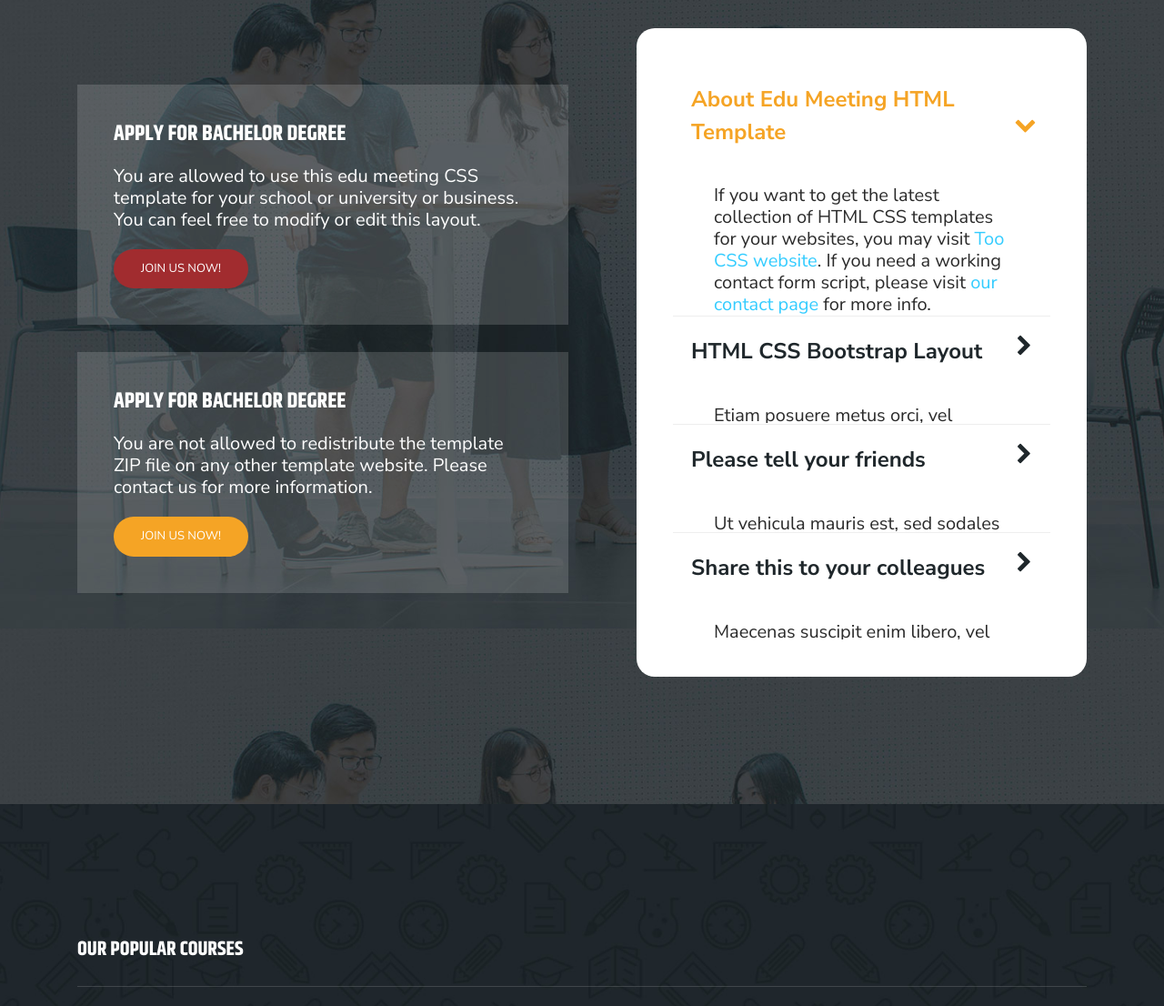
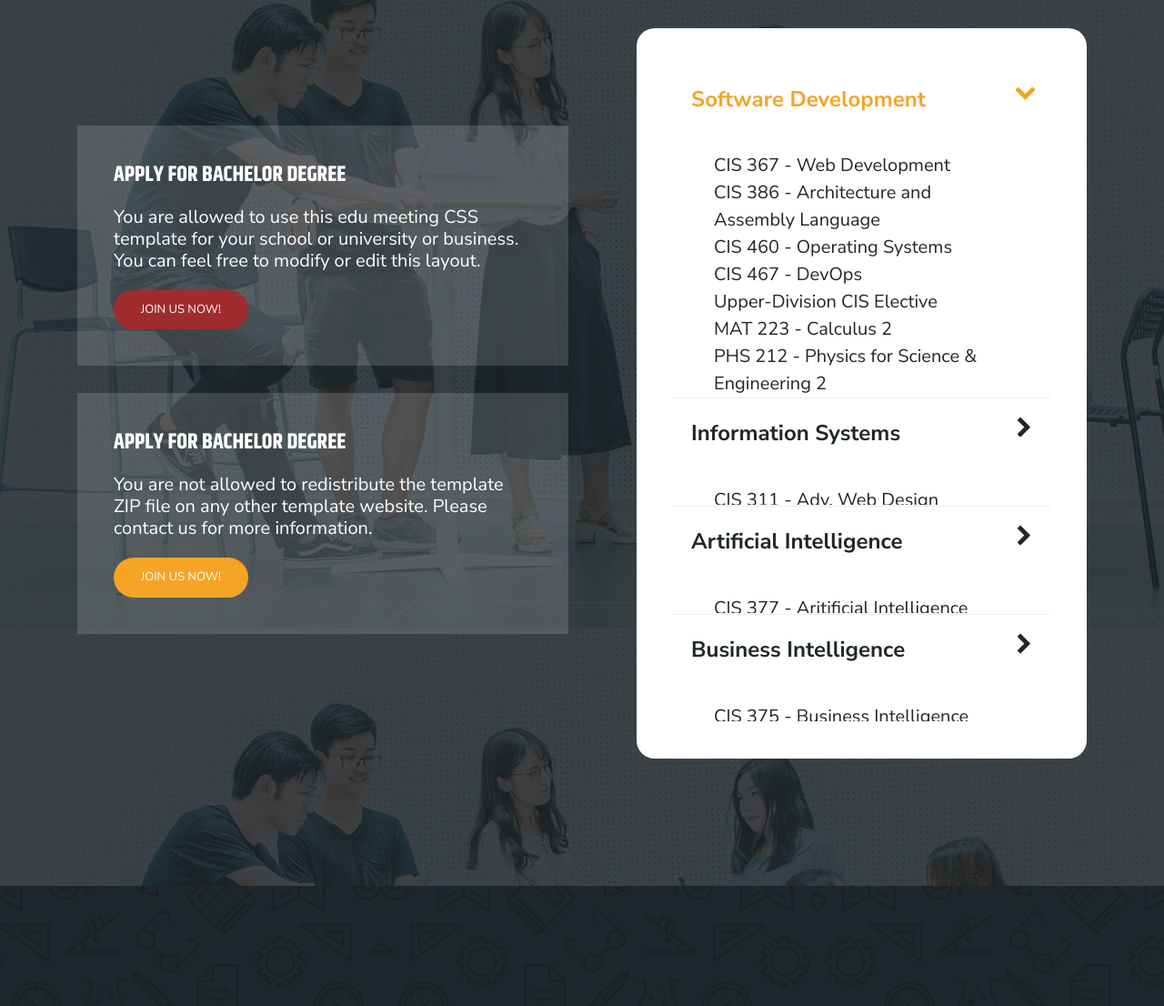
Before and after one commit to brigittet/fhu-cs-site, a plain HTML site: page index.html in a window 1280 px wide. Shown: the part 2284-3390 px from the top of the page at 91% size. Drawn offline with nearby package versions, Linux system fonts and the light colour scheme.

Commit message:
Added required classes for each concentration

```diff
--- a/index.html
+++ b/index.html
@@ -323,56 +323,87 @@ https://templatemo.com/tm-569-edu-meeting
           <div class="accordions is-first-expanded">
             <article class="accordion">
                 <div class="accordion-head">
-                    <span>About Edu Meeting HTML Template</span>
+                    <span>Software Development</span>
                     <span class="icon">
                         <i class="icon fa fa-chevron-right"></i>
                     </span>
                 </div>
                 <div class="accordion-body">
                     <div class="content">
-                        <p>If you want to get the latest collection of HTML CSS templates for your websites, you may visit <a rel="nofollow" href="https://www.toocss.com/" target="_blank">Too CSS website</a>. If you need a working contact form script, please visit <a href="https://templatemo.com/contact" target="_parent">our contact page</a> for more info.</p>
+                        <ul>
+                          <li>CIS 367 - Web Development</li>
+                          <li>CIS 386 - Architecture and Assembly Language</li>
+                          <li>CIS 460 - Operating Systems</li>
+                          <li>CIS 467 - DevOps</li>
+                          <li>Upper-Division CIS Elective</li>
+                          <li>MAT 223 - Calculus 2</li>
+                          <li>PHS 212 - Physics for Science & Engineering 2</li>
+                        </ul>
                     </div>
                 </div>
             </article>
             <article class="accordion">
                 <div class="accordion-head">
-                    <span>HTML CSS Bootstrap Layout</span>
+                    <span>Information Systems</span>
                     <span class="icon">
                         <i class="icon fa fa-chevron-right"></i>
                     </span>
                 </div>
                 <div class="accordion-body">
                     <div class="content">
-                        <p>Etiam posuere metus orci, vel consectetur elit imperdiet eu. Cras ipsum magna, maximus at semper sit amet, eleifend eget neque. Nunc facilisis quam purus, sed vulputate augue interdum vitae. Aliquam a elit massa.<br><br>
-                        Nulla malesuada elit lacus, ac ultricies massa varius sed. Etiam eu metus eget nibh consequat aliquet. Proin fringilla, quam at euismod porttitor, odio odio tempus ligula, ut feugiat ex erat nec mauris. Donec viverra velit eget lectus sollicitudin tincidunt.</p>
+                        <ul>
+                          <li>CIS 311 - Adv. Web Design</li>
+                          <li>CIS 367 - Web Development</li>
+                          <li>CIS 388 - Mobile App Dev</li>
+                          <li>CIS 441 - System Admin and Security</li>
+                          <li>CIS 467 - DevOps</li>
+                          <li>CIS 497 - Internship</li>
+                          <li>Upper-Division CIS Elective</li>
+                          <li>CYB 201 - Introduction to Linux</li>
+                        </ul>
                     </div>
                 </div>
             </article>
             <article class="accordion">
                 <div class="accordion-head">
-                    <span>Please tell your friends</span>
+                    <span>Artificial Intelligence</span>
                     <span class="icon">
                         <i class="icon fa fa-chevron-right"></i>
                     </span>
                 </div>
                 <div class="accordion-body">
                     <div class="content">
-                        <p>Ut vehicula mauris est, sed sodales justo rhoncus eu. Morbi porttitor quam velit, at ullamcorper justo suscipit sit amet. Quisque at suscipit mi, non efficitur velit.<br><br>
-                        Cras et tortor semper, placerat eros sit amet, porta est. Mauris porttitor sapien et quam volutpat luctus. Nullam sodales ipsum ac neque ultricies varius.</p>
+                        <ul>
+                          <li>CIS 377 - Aritificial Intelligence</li>
+                          <li>CIS 424 - Advanced Database Systems</li>
+                          <li>CIS 477 - Machine Learning</li>
+                          <li>CIS 478 - Computer Vision</li>
+                          <li>CIS 479 - Artificial Intelligence for Robotics</li>
+                          <li>MAT 223 - Calculus 2</li>
+                          <li>MAT 330 - Linear Algebra</li>
+                        </ul>
                     </div>
                 </div>
             </article>
             <article class="accordion last-accordion">
                 <div class="accordion-head">
-                    <span>Share this to your colleagues</span>
+                    <span>Business Intelligence</span>
                     <span class="icon">
                         <i class="icon fa fa-chevron-right"></i>
                     </span>
                 </div>
                 <div class="accordion-body">
                     <div class="content">
-                        <p>Maecenas suscipit enim libero, vel lobortis justo condimentum id. Interdum et malesuada fames ac ante ipsum primis in faucibus.<br><br>
-                        Sed eleifend metus sit amet magna tristique, posuere laoreet arcu semper. Nulla pellentesque ut tortor sit amet maximus. In eu libero ullamcorper, semper nisi quis, convallis nisi.</p>
+                        <ul>
+                          <li>CIS 375 - Business Intelligence</li>
+                          <li>CIS 424 - Advanced Database Systems</li>
+                          <li>CIS 477 - Machine Learning</li>
+                          <li>BAN 225 - Quantitative Business Analysis</li>
+                          <li>BAN 325 - Business Analytics</li>
+                          <li>BAN 425- Advanced Business Analytics</li>
+                          <li>BUS 455 - Business Ethics</li>
+                          <li>Upper-Division BUS/CIS Elective</li>
+                        </ul>
                     </div>
                 </div>
             </article>
```
